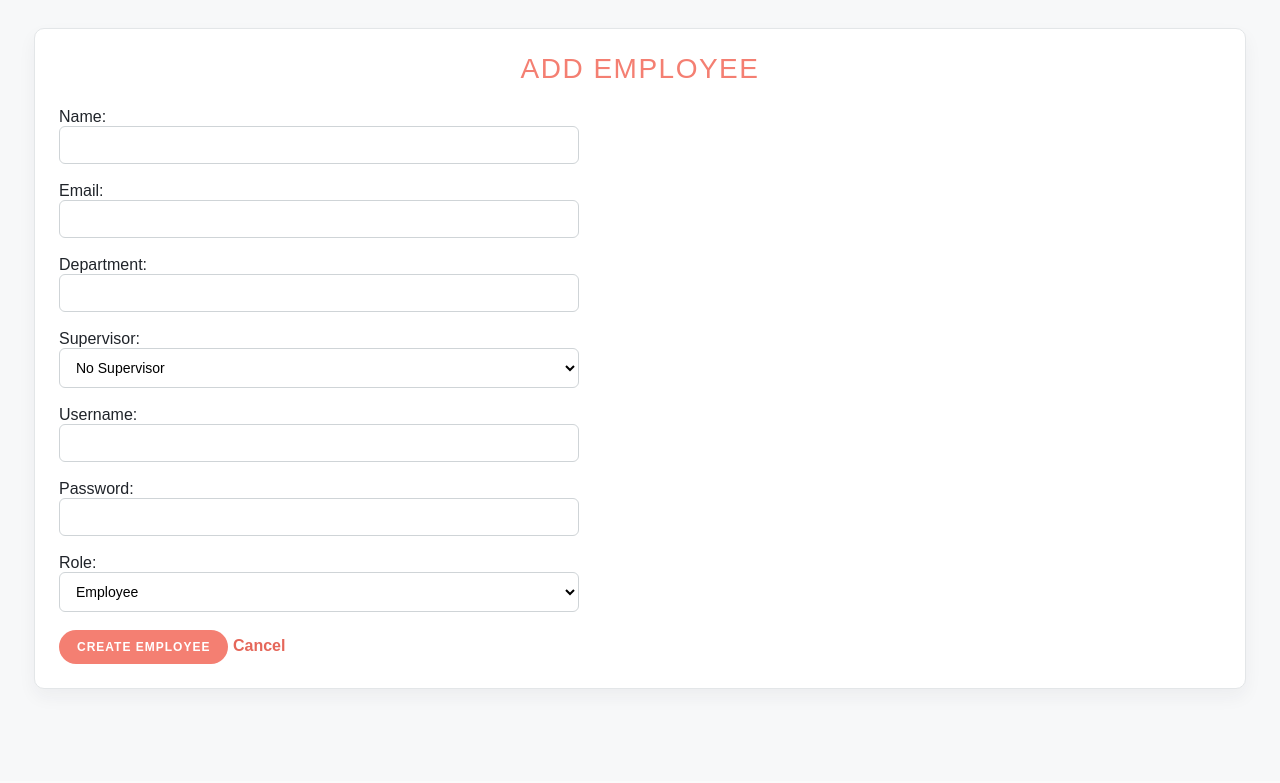
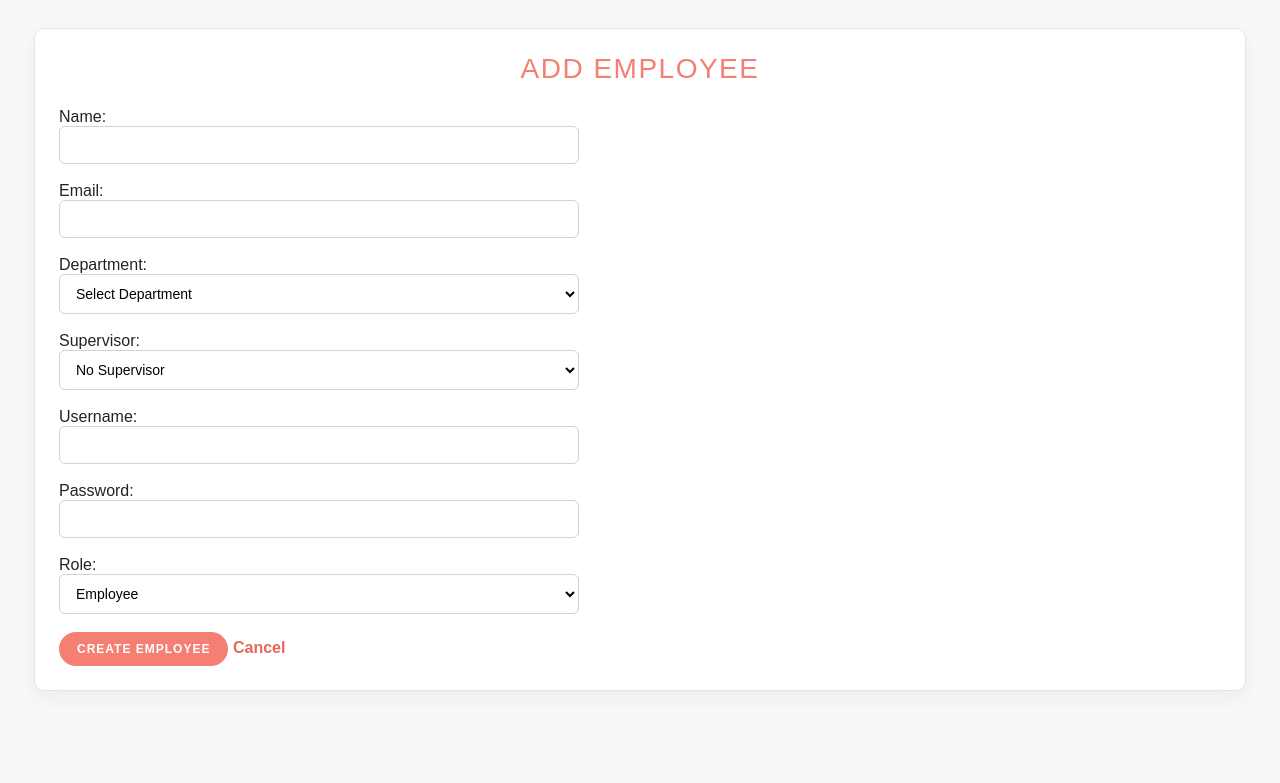
Before and after one commit to gavinczm-bot/hr-system, a Flask app: template templates/employee_form.html in a window 1280 px wide. Shown: the part 35-818 px from the top of the page. Before the commit the page ends 726 px from the top, so only its background shows below. Run offline with Flask 3, Linux system fonts and the light colour scheme; the template is opened without the code that fills it, so the values that code supplies are empty; some libraries are stand-ins or nearby versions.

Commit message:
Restrict employee departments to four options

```diff
--- a/app.py
+++ b/app.py
@@ -18,6 +18,16 @@ from werkzeug.utils import secure_filename
 app = Flask(__name__)
 app.secret_key = os.environ.get("SECRET_KEY", "dev_secret_key")
 
+DEPARTMENTS = ["Sales", "Marketing", "Office", "Warehouse"]
+
+
+def normalise_department(department):
+    department = (department or "").strip()
+    for valid_department in DEPARTMENTS:
+        if department.lower() == valid_department.lower():
+            return valid_department
+    return ""
+
 
 # ---------------- DB ----------------
 def get_db():
@@ -55,6 +65,11 @@ def init_db():
 
     cur.execute("ALTER TABLE employee ADD COLUMN IF NOT EXISTS email TEXT")
     cur.execute("ALTER TABLE employee ADD COLUMN IF NOT EXISTS supervisor_id INTEGER")
+
+    cur.execute("UPDATE employee SET department = 'Sales' WHERE LOWER(TRIM(COALESCE(department, ''))) = 'sales'")
+    cur.execute("UPDATE employee SET department = 'Marketing' WHERE LOWER(TRIM(COALESCE(department, ''))) = 'marketing'")
+    cur.execute("UPDATE employee SET department = 'Office' WHERE LOWER(TRIM(COALESCE(department, ''))) = 'office'")
+    cur.execute("UPDATE employee SET department = 'Warehouse' WHERE LOWER(TRIM(COALESCE(department, ''))) = 'warehouse'")
 
     cur.execute("""
         CREATE TABLE IF NOT EXISTS leave_requests (
@@ -1495,11 +1510,17 @@ def add_employee():
     if request.method == "POST":
         name = request.form["name"].strip()
         email = request.form.get("email", "").strip()
-        department = request.form.get("department", "").strip()
+        department = normalise_department(request.form.get("department", ""))
         supervisor_id = request.form.get("supervisor_id") or None
         username = request.form["username"].strip()
         password = request.form["password"]
         role = request.form["role"]
+
+        if department not in DEPARTMENTS:
+            flash("Please select a valid department.")
+            cur.close()
+            conn.close()
+            return redirect(url_for("add_employee"))
 
         try:
             cur.execute("""
@@ -1543,6 +1564,7 @@ def add_employee():
         emp=None,
         user_account=None,
         supervisors=supervisors,
+        departments=DEPARTMENTS,
         mode="add"
     )
 
@@ -1557,11 +1579,17 @@ def edit_employee(employee_id):
     if request.method == "POST":
         name = request.form["name"].strip()
         email = request.form.get("email", "").strip()
-        department = request.form.get("department", "").strip()
+        department = normalise_department(request.form.get("department", ""))
         supervisor_id = request.form.get("supervisor_id") or None
         username = request.form["username"].strip()
         password = request.form.get("password", "")
         role = request.form["role"]
+
+        if department not in DEPARTMENTS:
+            flash("Please select a valid department.")
+            cur.close()
+            conn.close()
+            return redirect(url_for("edit_employee", employee_id=employee_id))
 
         try:
             cur.execute("""
@@ -1655,6 +1683,7 @@ def edit_employee(employee_id):
         emp=emp,
         user_account=user_account,
         supervisors=supervisors,
+        departments=DEPARTMENTS,
         mode="edit"
     )
 
--- a/templates/employee_form.html
+++ b/templates/employee_form.html
@@ -18,7 +18,18 @@
     <br><br>
 
     Department:<br>
-    <input type="text" name="department" value="{{ emp.department if emp else '' }}">
+    <select name="department" required>
+        <option value="">Select Department</option>
+        {% for d in departments %}
+            <option value="{{ d }}"
+                {% if emp and emp.department == d %}
+                    selected
+                {% endif %}
+            >
+                {{ d }}
+            </option>
+        {% endfor %}
+    </select>
     <br><br>
 
     Supervisor:<br>
```
